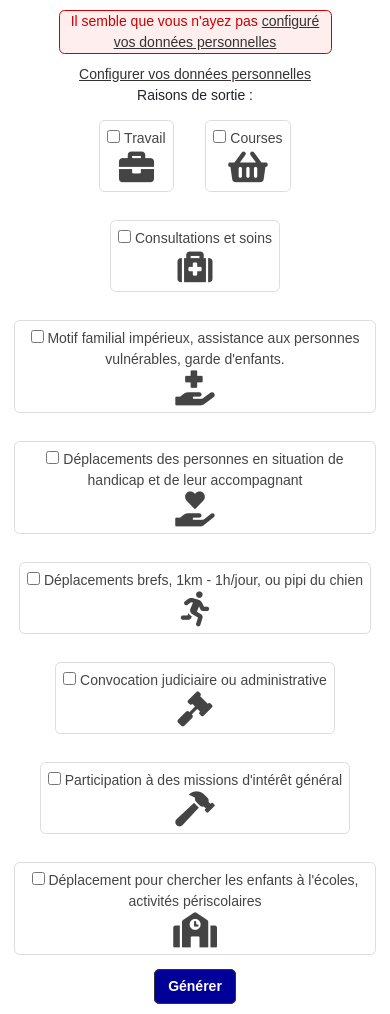
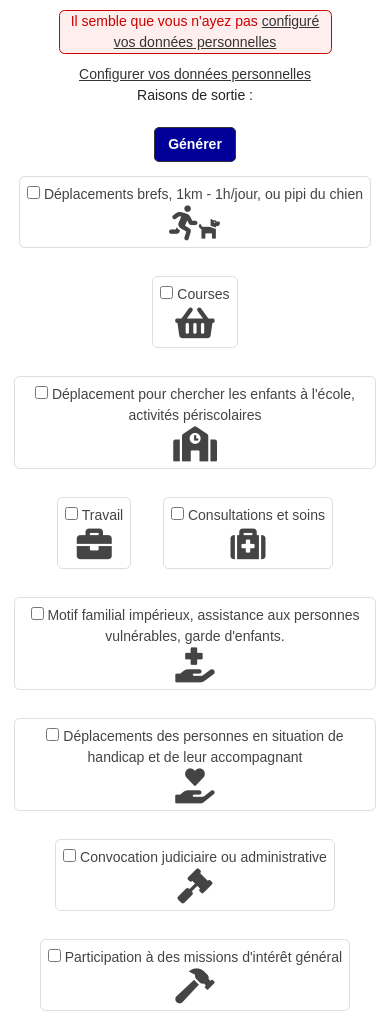
Before and after one commit to cedricrey/AttestCovid, a plain HTML site: page index.html in a window 390 px wide. Shown: the top 1014 px of the page. Drawn offline with nearby package versions, Linux system fonts and the light colour scheme.

Commit message:
- ajustement mobile
- ajustement mobile
- correction de fautes

```diff
--- a/index.html
+++ b/index.html
@@ -28,7 +28,7 @@
       padding: 0.5em 1em;
       font-weight: bold;
     }
-    .grid-3 label{
+    .reasonGrid label{
       margin:1em;
       padding: 0.5em;
       text-align: center;
@@ -36,13 +36,13 @@
       border-radius: 0.4em;
       color:#444;
     }
-    .grid-3 label.active{
+    .reasonGrid label.active{
       border-color:#009;
       font-weight: bold;
       color:#009;
       background-color: #EEF;
     }
-    .grid-3 label i{
+    .reasonGrid label i{
       font-size: 2.5em;
     }
     #info{
@@ -68,18 +68,32 @@
 <form action="/generate" id="generateForm">
 
   <a href="config.html">Configurer vos donn&eacute;es personnelles</a><br/>
-Raisons de sortie :
-  <div class="grid-3">
-       <label class="form-check-label" for="checkbox-travail">
-         <input class="form-check-input" type="checkbox" name="reason" id="checkbox-travail" value="travail">
-         Travail <br><i class="fas fa-briefcase"></i>
-       </label>
+Raisons de sortie : <br><br>
+<input type="submit" name="Generer" value="G&eacute;n&eacute;rer">
+  <div class="reasonGrid grid-3-small-1">
+
+      <label class="form-check-label" for="checkbox-sport_animaux">
+        <input class="form-check-input" type="checkbox" name="reason" id="checkbox-sport_animaux" value="sport_animaux">
+        D&eacute;placements brefs, 1km - 1h/jour, ou pipi du chien <br>
+        <i class="fas fa-running"></i><i class="fas fa-dog" style="font-size:1.5em"></i>
+      </label>
 
        <label class="form-check-label" for="checkbox-achats">
          <input class="form-check-input" type="checkbox" name="reason" id="checkbox-achats" value="achats">
          Courses <br>
          <i class="fas fa-shopping-basket"></i>
        </label>
+
+       <label class="form-check-label" for="checkbox-enfants">
+         <input class="form-check-input" type="checkbox" name="reason" id="checkbox-enfants" value="enfants">
+         D&eacute;placement pour chercher les enfants &agrave; l'&eacute;cole, activit&eacute;s p&eacute;riscolaires <br>
+         <i class="fas fa-school"></i>
+       </label>
+
+        <label class="form-check-label" for="checkbox-travail">
+          <input class="form-check-input" type="checkbox" name="reason" id="checkbox-travail" value="travail">
+          Travail <br><i class="fas fa-briefcase"></i>
+        </label>
 
        <label class="form-check-label" for="checkbox-sante">
          <input class="form-check-input" type="checkbox" name="reason" id="checkbox-sante" value="sante">
@@ -99,12 +113,6 @@ Raisons de sortie :
          <i class="fas fa-hand-holding-heart"></i>
        </label>
 
-       <label class="form-check-label" for="checkbox-sport_animaux">
-         <input class="form-check-input" type="checkbox" name="reason" id="checkbox-sport_animaux" value="sport_animaux">
-         D&eacute;placements brefs, 1km - 1h/jour, ou pipi du chien <br>
-         <i class="fas fa-running"></i>
-       </label>
-
        <label class="form-check-label" for="checkbox-convocation">
          <input class="form-check-input" type="checkbox" name="reason" id="checkbox-convocation" value="convocation">
          Convocation judiciaire ou administrative <br>
@@ -115,12 +123,6 @@ Raisons de sortie :
          <input class="form-check-input" type="checkbox" name="reason" id="checkbox-missions" value="missions">
          Participation &agrave; des missions d'int&eacute;r&ecirc;t g&eacute;n&eacute;ral <br>
          <i class="fas fa-hammer"></i>
-       </label>
-
-       <label class="form-check-label" for="checkbox-enfants">
-         <input class="form-check-input" type="checkbox" name="reason" id="checkbox-enfants" value="enfants">
-         D&eacute;placement pour chercher les enfants &agrave; l'&eacute;coles, activit&eacute;s p&eacute;riscolaires <br>
-         <i class="fas fa-school"></i>
        </label>
 
   </div>
```
